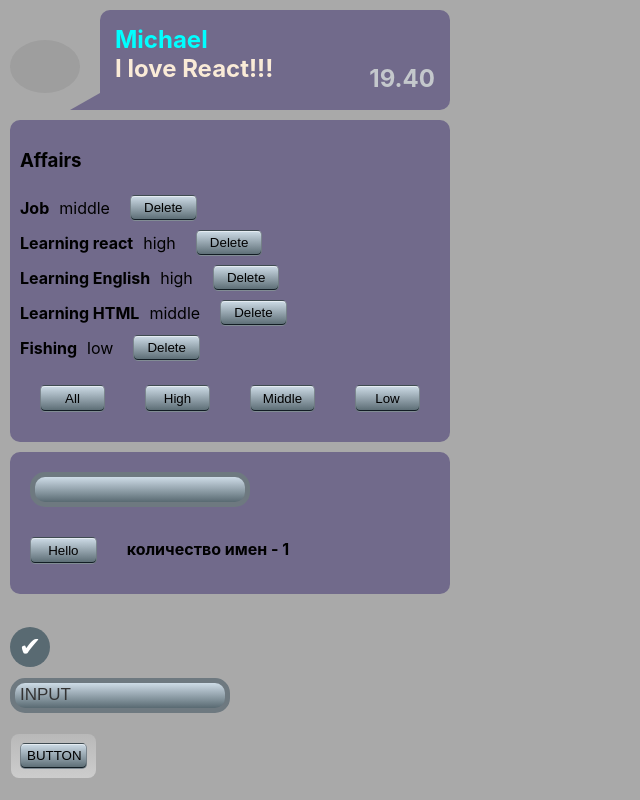
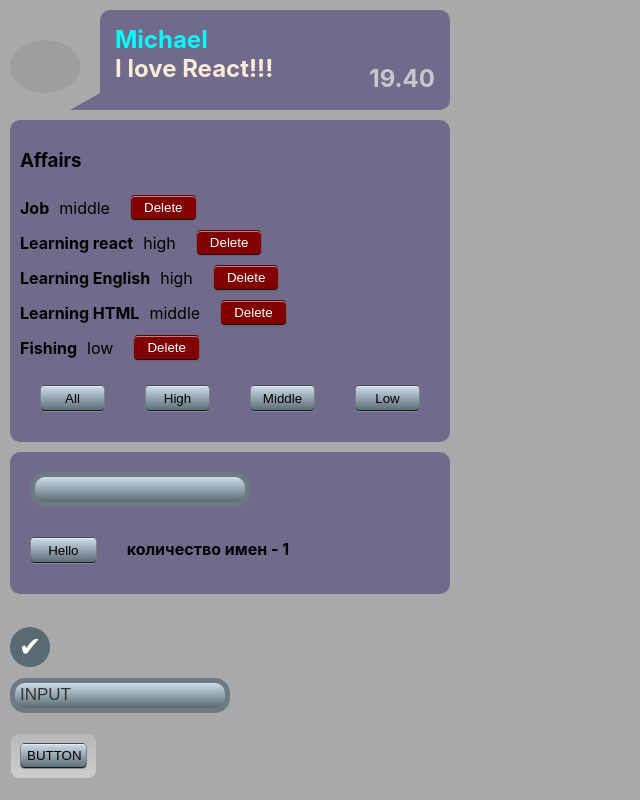
Before and after one commit to Karter13/homework-it-incubator, a React (Create React App) app: page / in a window 1280 px wide. Shown: the whole page, without its empty margins (0-640 px from the left). Built offline with nearby package versions, Linux system fonts and the light colour scheme; grey boxes are pictures that could not be loaded.

Commit message:
added styles for Input and Button

```diff
--- a/src/App.tsx
+++ b/src/App.tsx
@@ -23,6 +23,7 @@ function App() {
     let [names, setNames] = useState<Array<NameType>>([
         {id: v1(), name: 'Maikl'}
     ]);
+    let [error, setError] = useState<string | null>(null);
 
     function addName(name: string) {
         if (name && name.trim()) {
@@ -31,10 +32,10 @@ function App() {
             let newNames = [newName, ...names];
             setNames(newNames);
         } else {
+            setError('error');
             alert('Enter name please!!!')
         }
     }
-
 
     function removeBusiness(id: number) {
         let newAffairs = affairs.filter(b => b.id !== id);
@@ -66,7 +67,11 @@ function App() {
                      removeBusiness={removeBusiness}
                      filterAffairs={filterAffairs}
             />
-            <Greeting addName={addName} names={names}/>
+            <Greeting addName={addName}
+                      names={names}
+                      error={error}
+                      setError={setError}
+            />
             <UniversalComponents/>
         </div>
     );
--- a/src/components/Affairs/Affairs.tsx
+++ b/src/components/Affairs/Affairs.tsx
@@ -29,7 +29,7 @@ export const Affairs: React.FC<AffairsPropsType> = (props) => {
                             <div key={a.id} className={s.item}>
                                 <div className={s.name}>{a.name}</div>
                                 <div className={s.mean}>{a.priority}</div>
-                                <Button click={deleteItem} value={'Delete'}/>
+                                <Button click={deleteItem} value={'Delete'} filter={'delete'}/>
                             </div>
                         )
                     }
--- a/src/components/Greeting/Greeting.tsx
+++ b/src/components/Greeting/Greeting.tsx
@@ -10,6 +10,8 @@ export type NameType = {
 export type GreetingPropsType = {
     addName: (name: string) => void
     names: Array<NameType>
+    error: string | null
+    setError: (value: string | null) => any
 }
 
 export const Greeting: React.FC<GreetingPropsType> = (props) => {
@@ -25,6 +27,7 @@ export const Greeting: React.FC<GreetingPropsType> = (props) => {
     };
 
     const pressEnter = (event: KeyboardEvent<HTMLInputElement>) => {
+        props.setError(null);
         if(event.charCode === 13) {
             addNewName();
         }
@@ -35,6 +38,7 @@ export const Greeting: React.FC<GreetingPropsType> = (props) => {
             <Input onChange={onChangeHandler}
                    value={newNameTitle}
                    pressEnter={pressEnter}
+                   error={props.error}
             />
             <Button value={'Hello'} click={addNewName}/>
             <span>{`количество имен - ${props.names.length}`}</span>
--- a/src/components/UniversalComponents/UniversalComponents.tsx
+++ b/src/components/UniversalComponents/UniversalComponents.tsx
@@ -5,6 +5,7 @@ import {Button} from '../common/Button/Button';
 
 export const UniversalComponents = () => {
     let [checkboxValue, setCheckboxValue] = useState<boolean>(true);
+    let [error, setError] = useState<string | null>(null);
     const changeValue = (value: boolean) => {
         setCheckboxValue(value);
     };
@@ -12,7 +13,9 @@ export const UniversalComponents = () => {
     return (
         <div>
             <Checkbox checkboxValue={checkboxValue} changeValue={changeValue}/>
-            <Input onChange={(value) => {console.log(value)}} value={'INPUT'}/>
+            <Input onChange={(value) => {console.log(value)}}
+                   value={'INPUT'}
+                   error={error}/>
             <Button value={'BUTTON'} click={() => console.log(('click'))}/>
         </div>
     )
--- a/src/components/common/Button/Button.module.css
+++ b/src/components/common/Button/Button.module.css
@@ -35,3 +35,8 @@ button.button:before {
     border-radius: 8px;
     background: linear-gradient(rgba(200,200,200,.5), rgba(240,240,240,.5));
 }
+
+button.type {
+    background: maroon;
+    color: white;
+}
--- a/src/components/common/Button/Button.tsx
+++ b/src/components/common/Button/Button.tsx
@@ -4,12 +4,13 @@ import style from './Button.module.css'
 export type ButtonPropsType = {
     click: () => void
     value: string
+    filter?: string
 }
 
 export const Button: React.FC<ButtonPropsType> = (props) => {
     return (
         <>
-            <button className={style.button} onClick={props.click}>{props.value}</button>
+            <button className={props.filter === 'delete' ? `${style.button} ${style.type}` : style.button} onClick={props.click}>{props.value}</button>
         </>
     )
 };
--- a/src/components/common/Input/Input.module.css
+++ b/src/components/common/Input/Input.module.css
@@ -11,3 +11,7 @@
     height: 15px;
     left: 30px;
 }
+
+.error {
+    border: red 1px solid;
+}
--- a/src/components/common/Input/Input.tsx
+++ b/src/components/common/Input/Input.tsx
@@ -5,6 +5,7 @@ export type InputProsType ={
     onChange: (value: string) => void
     value: string
     pressEnter?: (event: KeyboardEvent<HTMLInputElement>) => void
+    error?: string | null
 
 }
 
@@ -17,7 +18,7 @@ export const Input: React.FC<InputProsType> = (props) => {
 
     return (
         <div>
-            <input className={style.input} type="text"
+            <input className={props.error ? `${style.input} ${style.error}` : style.input} type="text"
                    value={props.value}
                    onChange={newText}
                    onKeyPress={props.pressEnter}
```
